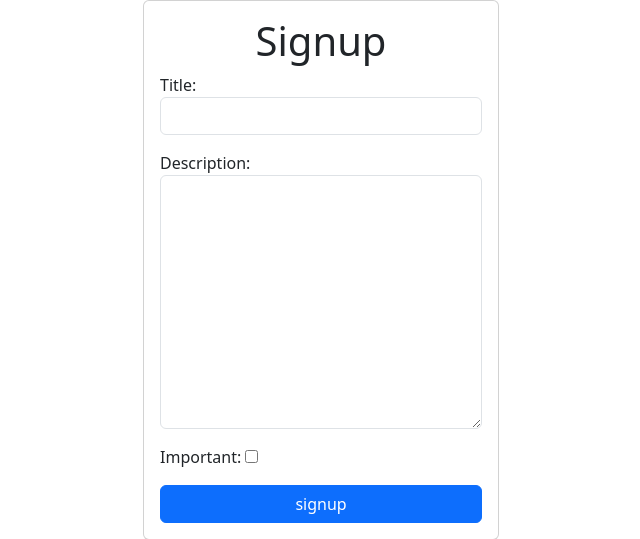
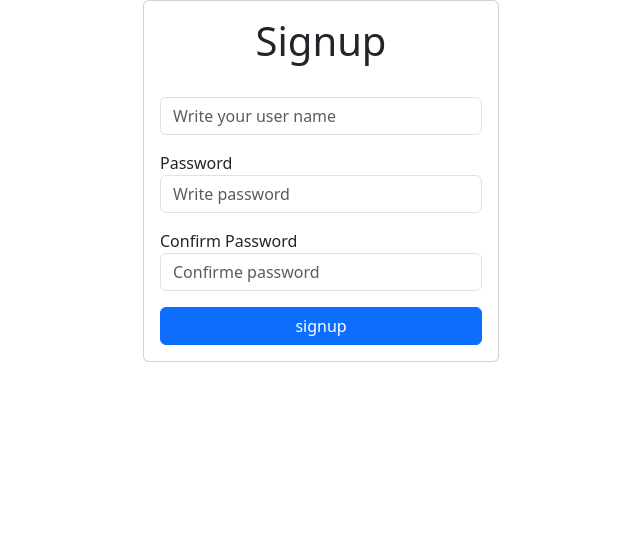
Before and after one commit to qalintana/app-django, a Django app: template tasks/templates/signup.html in a window 1280 px wide. Shown: the part 56-595 px from the top of the page, without its empty margins (319-959 px from the left). Run offline with Django 5.2, Linux system fonts and the light colour scheme; the template is opened without the code that fills it: values that come from a table or form of the project are taken from there, others are empty.

Commit message:
finalizando o App

```diff
--- a/tasks/templates/signup.html
+++ b/tasks/templates/signup.html
@@ -9,7 +9,20 @@
         {% csrf_token %}
         <h1 class="text-center">Signup</h1>
 
-        {{ form.as_p }}
+        <div class="mb-3">
+          <label for="username"></label>
+          <input type="text" name="username" class="form-control" placeholder="Write your user name">
+        </div>
+
+        <div class="mb-3">
+          <label for="password2">Password</label>
+          <input type="password" name="password1" class="form-control" placeholder="Write password">
+        </div>
+
+        <div class="mb-3">
+          <label for="password2">Confirm Password</label>
+          <input type="password" name="password2" class="form-control" placeholder="Confirme password">
+        </div>
 
         <button class="btn btn-primary">signup</button>
       </form>
```
